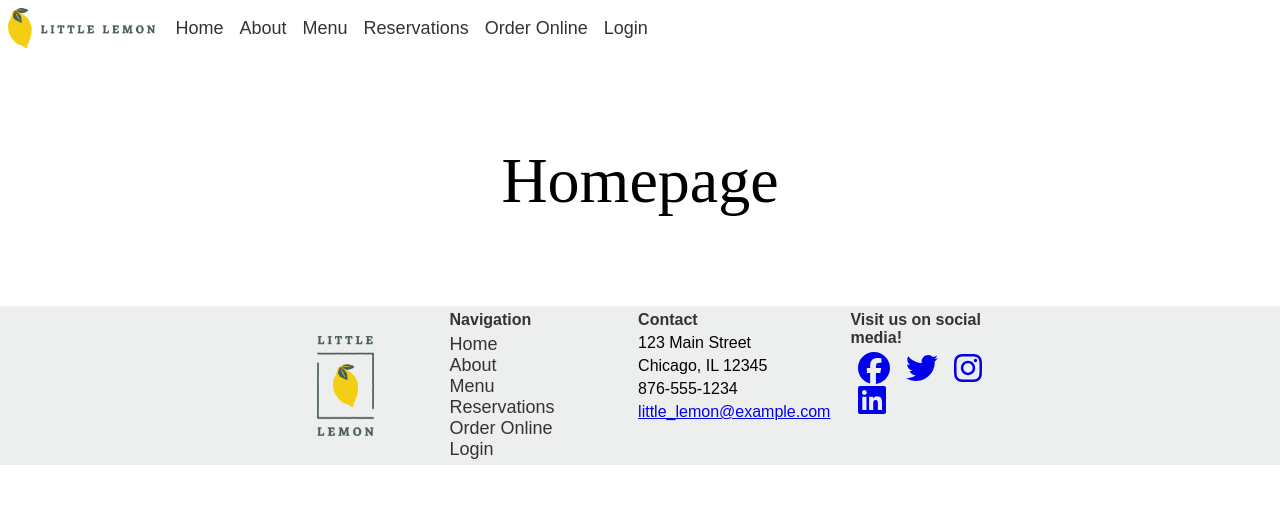
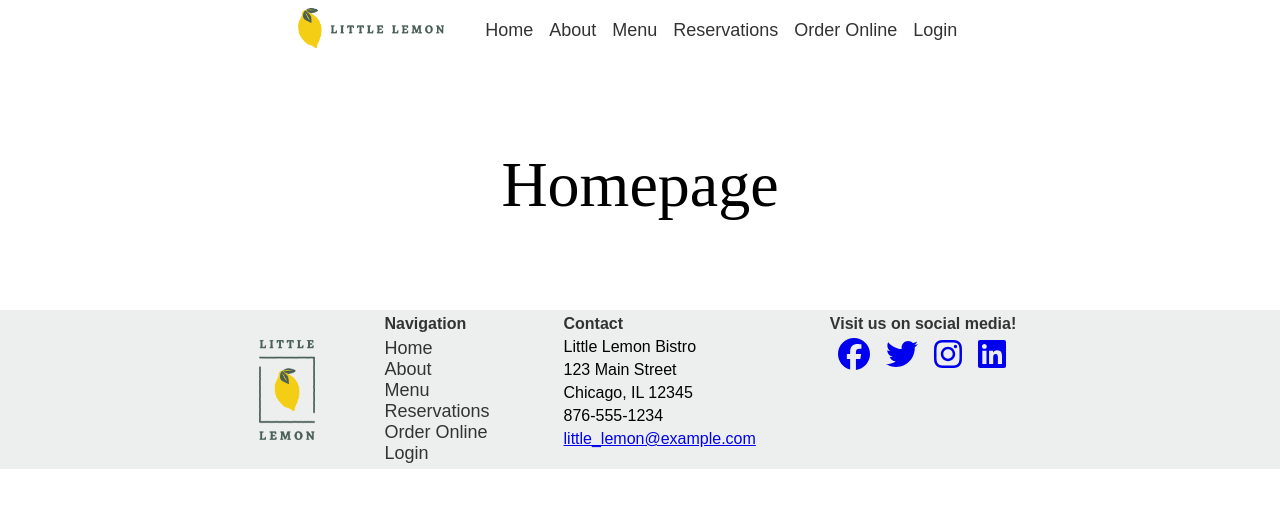
Before and after one commit to rdesantis/react-demo, a React (Create React App) app: page / in a window 1280 px wide. Shown: the top 508 px of the page. Built offline with nearby package versions, Linux system fonts and the light colour scheme.

Commit message:
Fully responsive header and footer

```diff
--- a/src/components/Footer.js
+++ b/src/components/Footer.js
@@ -26,6 +26,7 @@ function Footer() {
             </section>
             <section className='contact'>
                 <h5>Contact</h5>
+                <p>Little Lemon Bistro</p>
                 <p>123 Main Street</p>
                 <p>Chicago, IL 12345</p>
                 <p>876-555-1234</p>
--- a/src/components/Header.js
+++ b/src/components/Header.js
@@ -3,8 +3,16 @@ import Nav from './Nav';
 function Header() {
     return (
         <header>
-            <img src='Horizontal logo.png' alt='logo'/>
-            <Nav/>
+            <section className='hamburger'>
+                <img src='Hamburger menu.svg' alt='hamburger' />
+            </section>
+            <section className='logo'>
+                <img src='Horizontal logo.png' alt='logo'/>
+            </section>
+            <section className='nav'>
+                <Nav />
+            </section>
+            <section className='dummy'></section>
         </header>
     );
 };
--- a/src/index.css
+++ b/src/index.css
@@ -41,17 +41,6 @@ ul {
   margin: 5px;
 }
 
-header {
-  display: flex;
-  align-items: center;
-}
-
-header img {
-  padding: 0.5rem;
-  object-fit: cover;
-  height: 40px;
-}
-
 nav li {
   font: var(--lead-text);
 }
@@ -65,10 +54,26 @@ nav a:link, nav a:visited {
   color: var(--highlight-charcoal)
 }
 
-header nav li {
-  display: inline-block;
-  padding-left: 0.5rem;
-  padding-right: 0.5rem;
+header {
+  display: flex;
+  align-items: center;
+  justify-content: space-between;
+  padding-left: 10px;
+  padding-right: 10px;
+}
+
+header .hamburger {
+  display: block;
+}
+
+header .logo img {
+  padding: 0.5rem;
+  object-fit: cover;
+  height: 40px;
+}
+
+header .nav {
+  display: none;
 }
 
 /*TEMPORARY!*/
@@ -81,27 +86,14 @@ main {
 }
 
 footer {
-  padding-left: 20%;
-  padding-right: 20%;
-  display: grid;
-  gap: 10px;
-  grid-template-areas: "footer-logo footer-nav footer-contact footer-socials";
-  grid-template-columns: repeat(4, 1fr);
+  display: flex;
+  justify-content: center;
+  gap: 5%;
   background-color: var(--highlight-gray);
 }
 
-footer .logo {
-  grid-area: footer-logo;
-  display: grid;
-  place-items: center;
-}
-
-footer .nav {
-  grid-area: footer-nav;
-}
-
-footer .contact {
-  grid-area: footer-contact;
+footer .logo, footer .nav {
+  display: none;
 }
 
 footer .contact p {
@@ -109,21 +101,35 @@ footer .contact p {
   font: var(--paragraph-text);
 }
 
-footer .contact b {
-  margin: 0;
-  font-weight: bolder;
-}
-
-footer .socials {
-  grid-area: footer-socials;
-}
-
-footer .socials ul {
-  list-style: none;
-}
-
 footer .socials li {
   display: inline-block;
   padding-left: 0.5rem;
   padding-right: 0.5rem;
 }
+
+@media (min-width: 750px) {
+  header {
+    gap: 20px;
+    justify-content: center;
+  }
+
+  header .hamburger {
+    display: none;
+  }
+
+  header nav li {
+    display: inline-block;
+    padding-left: 0.5rem;
+    padding-right: 0.5rem;
+  }
+
+  header .nav, footer .nav  {
+    display: block;
+  }
+
+  footer .logo {
+    display: grid;
+    place-items: center;
+  }
+
+}
```
Also changed, not shown: public/Hamburger menu.svg (added).
